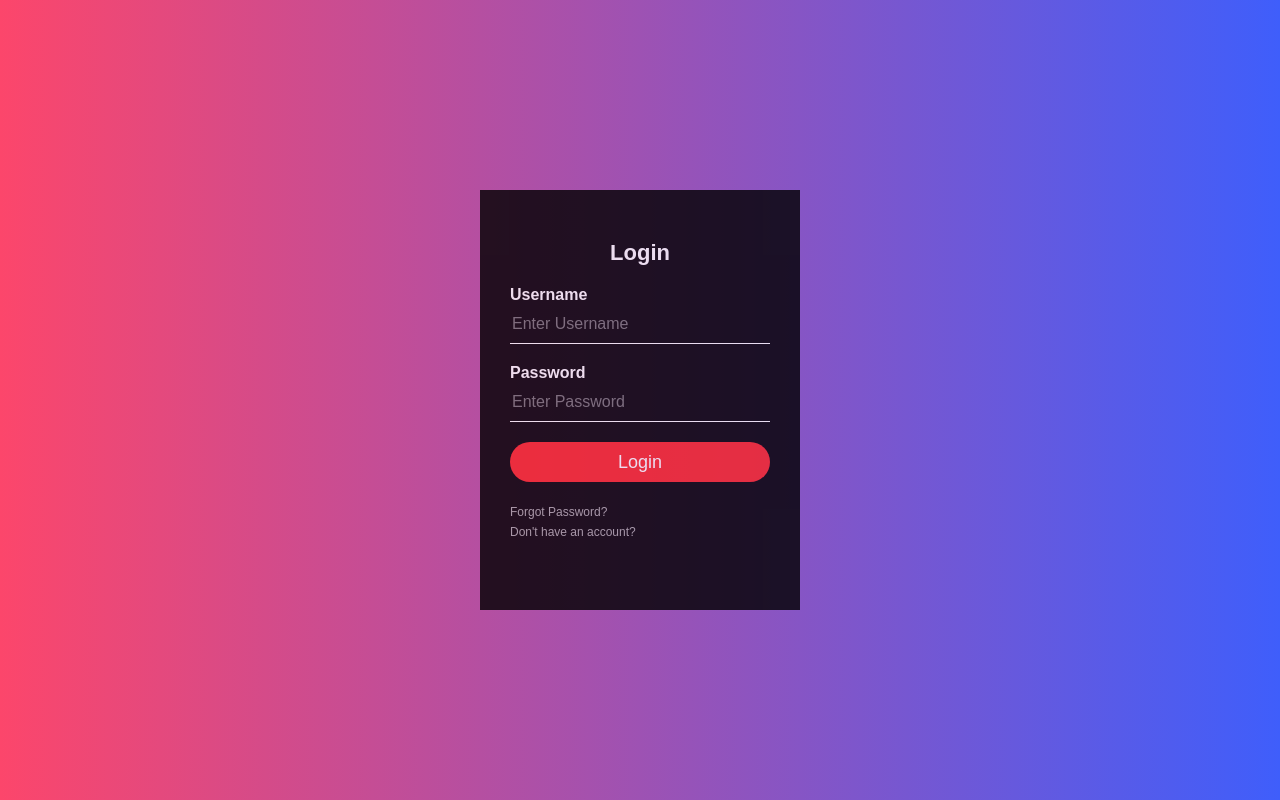
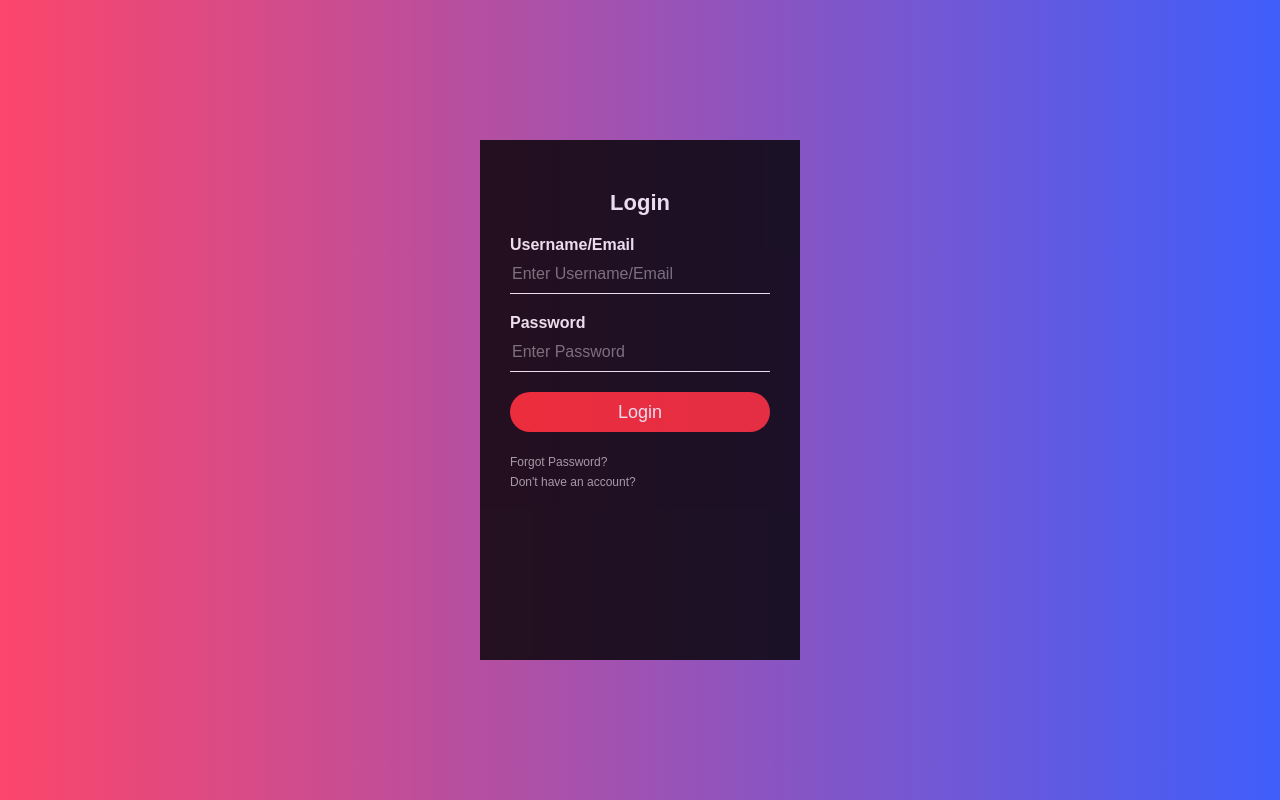
Before and after one commit to Winswins22/messenjuice, a website: page public/loginRegisForgotPwPage/loginPage.html in a window 1280 px wide. Drawn offline with Linux system fonts and the light colour scheme.

Commit message:
added email for registration

```diff
--- a/public/loginRegisForgotPwPage/loginPage.html
+++ b/public/loginRegisForgotPwPage/loginPage.html
@@ -7,8 +7,8 @@
             <div class = "loginBox">
                 <h1>Login</h1>
                 <form>
-                    <label>Username</label>
-                    <input type = "text" name = "" id="username" placeholder = "Enter Username">
+                    <label>Username/Email</label>
+                    <input type = "text" name = "" id="username" placeholder = "Enter Username/Email">
                     <label>Password</label>
                     <input type = "password" name = "" id="password" placeholder = "Enter Password">
 
--- a/public/loginRegisForgotPwPage/loginPageStyle.css
+++ b/public/loginRegisForgotPwPage/loginPageStyle.css
@@ -20,7 +20,7 @@ body{
 
 .loginBox{
     width: 320px;
-    height: 420px;
+    height: 520px;
     background: #000;
     color: #fff;
     top: 50%;
```
Also changed, not shown: public/loginRegisForgotPwPage/registration.html (+2 -0 lines).
